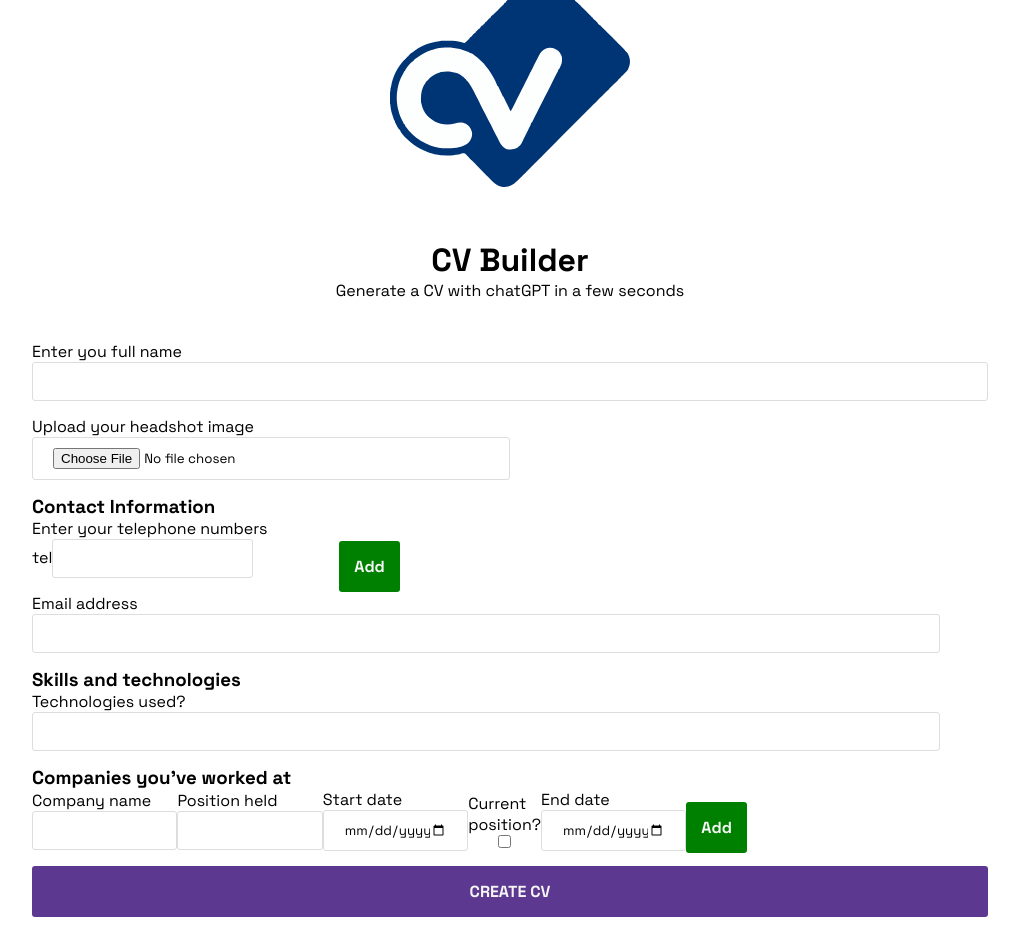
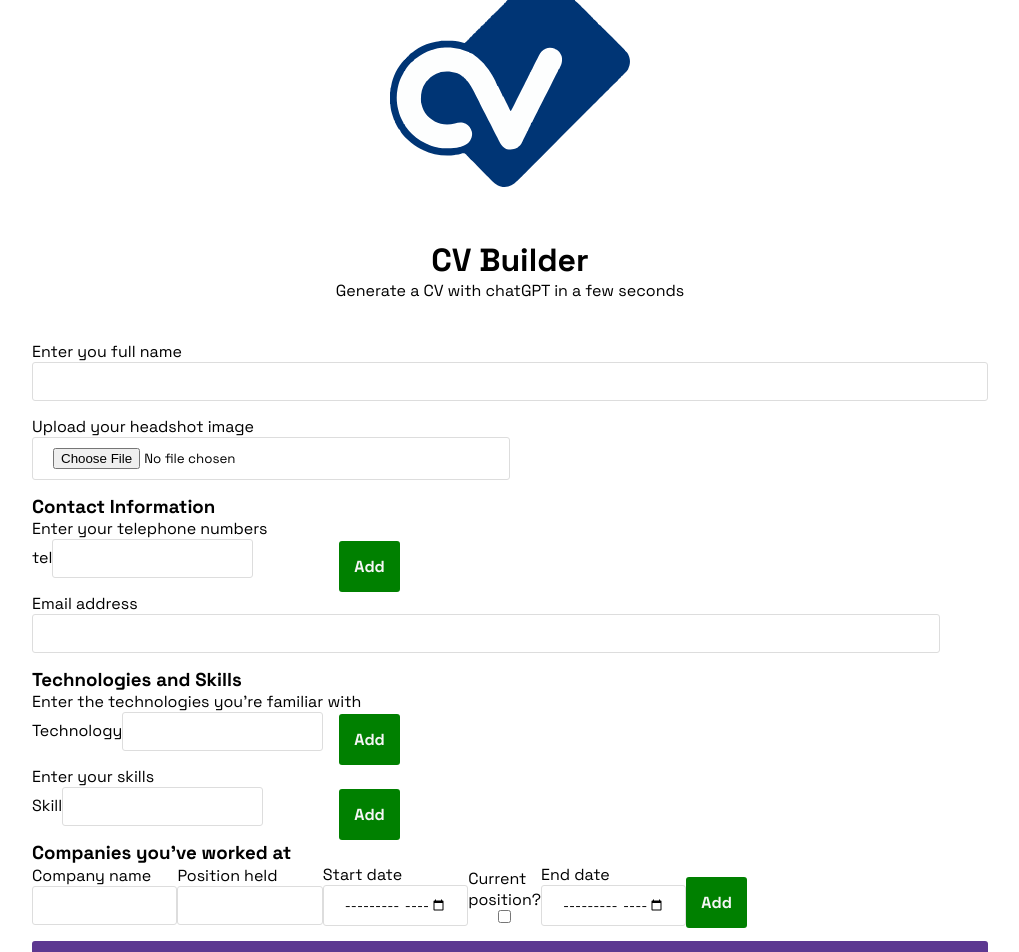
Before and after one commit to chezearth-personal/cv-builder, a React (Create React App) app in the folder client/: page / in a window 1280 px wide. Shown: the top 952 px of the page, without its empty margins (130-1149 px from the left). Built offline with nearby package versions, Linux system fonts and the light colour scheme.

Commit message:
Improved the functionality of the CV data entry form and began the transfer of that data to the Server

```diff
--- a/client/src/components/Home.js
+++ b/client/src/components/Home.js
@@ -10,7 +10,8 @@ const Home = ({ setResult }) => {
   const [email, setEmail] = useState('');
   // const [currentPosition, setCurrentPosition] = useState('');
   // const [currentLength, setCurrentLength] = useState(1);
-  const [technologies, setTechnologies] = useState('');
+  const [technologies, setTechnologies] = useState([{ technology: '' }]);
+  const [skills, setSkills] = useState([{ skill: '' }]);
   const [headShot, setHeadShot] = useState(null);
   const [loading, setLoading] = useState(false);
   const [companyInfo, setCompanyInfo] = useState([{ name: '', position: '' }]);
@@ -18,12 +19,50 @@ const Home = ({ setResult }) => {
   /** Updates the state with user's input */
   const handleAddTel = () =>
     setTels([ ...tels, { telNumber: '', telType: '' }]);
+  /** Removes a selected item from the list */
+  const handleRemoveTel = (index) => {
+    const list = [...tels];
+    list.splice(index, 1);
+    setTels(list);
+  }
   /** Updates an item within the list */
-  const handleUpdateTels = (e, index) => {
+  const handleUpdateTel = (e, index) => {
     const {telNumber, value } = e.target;
     const list = [...tels];
     list[index][telNumber] = value;
     setTels(list);
+  }
+  /** Updates the state with user's input */
+  const handleAddTechnology = () =>
+    setTechnologies([ ...technologies, { technology: '' }]);
+  /** Removes a selected item from the list */
+  const handleRemoveTechnology = (index) => {
+    const list = [...technologies];
+    list.splice(index, 1);
+    setTechnologies(list);
+  }
+  /** Updates an item within the list */
+  const handleUpdateTechnology = (e, index) => {
+    const {technology, value } = e.target;
+    const list = [...technologies];
+    list[index][technology] = value;
+    setTechnologies(list);
+  }
+  /** Updates the state with user's input */
+  const handleAddSkill = () =>
+    setSkills([ ...skills, { skill: '' }]);
+  /** Removes a selected item from the list */
+  const handleRemoveSkill = (index) => {
+    const list = [...skills];
+    list.splice(index, 1);
+    setSkills(list);
+  }
+  /** Updates an item within the list */
+  const handleUpdateSkill = (e, index) => {
+    const {skill, value } = e.target;
+    const list = [...skills];
+    list[index][skill] = value;
+    setSkills(list);
   }
   /** Updates the state with user's input */
   const handleAddCompany = () =>
@@ -48,9 +87,10 @@ const Home = ({ setResult }) => {
     const formData = new FormData();
     formData.append('headshotImage', headShot, headShot.name);
     formData.append('fullName', fullName);
-    formData.append('tels', tels);
+    formData.append('tels', JSON.stringify(tels));
     formData.append('email', email);
-    formData.append('technologies', technologies);
+    formData.append('technologies', JSON.stringify(technologies));
+    formData.append('skills', JSON.stringify(skills));
     formData.append('workHistory', JSON.stringify(companyInfo));
     axios
       .post('http://localhost:4000/cv/create', formData, {})
@@ -103,22 +143,27 @@ const Home = ({ setResult }) => {
           onChange={e => setHeadShot(e.target.files[0])}
         />
         <h3>Contact Information</h3>
-        <div className='contacts'>Enter your telephone numbers
+        <div className='listItems'>Enter your telephone numbers
           {tels.map((tel, index) => (
             <div className='nestedContainer' key = {index}>
-              <div className='tels'>
+              <div className='listItem'>
                 <label htmlFor='telNumber'>tel</label>
                 <input
-                  type='text'
+                  type='tel'
                   required
                   name='telNumber'
-                  onChange={e => handleUpdateTels(e, index)}
+                  onChange={e => handleUpdateTel(e, index)}
                 />
               </div>
               <div className='btn__group'>
                 {tels.length - 1 === index && tels.length < 4 && (
                   <button id='addBtn' onClick={handleAddTel}>
                     Add
+                  </button>
+                )}
+                {tels.length > 1 && (
+                  <button id='deleteBtn' onClick={() => handleRemoveTel(index)}>
+                    Delete
                   </button>
                 )}
               </div>
@@ -128,7 +173,7 @@ const Home = ({ setResult }) => {
         <div>
           <label htmlFor='email'>Email address</label>
           <input
-            type='number'
+            type='email'
             required
             name='email'
             id='email'
@@ -137,17 +182,60 @@ const Home = ({ setResult }) => {
             onChange={e => setEmail(e.target.value)}
           />
         </div>
-        <h3>Skills and technologies</h3>
-        <div>
-          <label htmlFor='technologies'>Technologies used?</label>
+        <h3>Technologies and Skills</h3>
+        <div className='listItems'>Enter the technologies you're familiar with
+          {technologies.map((technology, index) => (
+            <div className='nestedContainer' key={index}>
+              <div className='listItem'>
+                <label htmlFor='technology'>Technology</label>
                 <input
                   type='text'
                   required
-            name='technologies'
-            className='currentInput'
-            value={technologies}
-            onChange={e => setTechnologies(e.target.value)}
+                  name='technology'
+                  onChange={e => handleUpdateTechnology(e, index)}
                 />
+              </div>
+              <div className='btn__group'>
+                {technologies.length - 1 === index && technologies.length < 4 && (
+                  <button id='addBtn' onClick={handleAddTechnology}>
+                    Add
+                  </button>
+                )}
+                {technologies.length > 1 && (
+                  <button id='deleteBtn' onClick={() => handleRemoveTechnology(index)}>
+                    Delete
+                  </button>
+                )}
+              </div>
+            </div>
+          ))}
+        </div>
+        <div className='listItems'>Enter your skills
+          {skills.map((skill, index) => (
+            <div className='nestedContainer' key={index}>
+              <div className='listItem'>
+                <label htmlFor='skill'>Skill</label>
+                <input
+                  type='text'
+                  required
+                  name='skill'
+                  onChange={e => handleUpdateSkill(e, index)}
+                />
+              </div>
+              <div className='btn__group'>
+                {skills.length - 1 === index && skills.length < 4 && (
+                  <button id='addBtn' onClick={handleAddSkill}>
+                    Add
+                  </button>
+                )}
+                {skills.length > 1 && (
+                  <button id='deleteBtn' onClick={() => handleRemoveSkill(index)}>
+                    Delete
+                  </button>
+                )}
+              </div>
+            </div>
+          ))}
         </div>
         <h3>Companies you've worked at</h3>
           {companyInfo.map((company, index) => (
@@ -173,31 +261,34 @@ const Home = ({ setResult }) => {
               <div className='companies'>
                 <label htmlFor='startDate'>Start date</label>
                 <input
-                  type='date'
+                  type='month'
                   required
                   name='startDate'
                   onChange={e => handleUpdateCompany(e, index)}
                 />
               </div>
+              {index < 1 && (
                 <div className='companies'>
                   <label htmlFor='isCurrent'>Current position?</label>
                   <input
                     type='checkbox'
-                  required
+                    // required
                     name='isCurrent'
                     onChange={e => handleUpdateCompany(e, index)}
                   />
                 </div>
+              )}
+              {!company.isCurrent && (
                 <div className='companies'>
                   <label htmlFor='endDate'>End date</label>
                   <input
-                  type='date'
+                    type='month'
                     required
                     name='endDate'
                     onChange={e => handleUpdateCompany(e, index)}
                   />
                 </div>
-
+              )}
               <div className='btn__group'>
                 {companyInfo.length - 1 === index && companyInfo.length < 4 && (
                   <button id='addBtn' onClick={handleAddCompany}>
--- a/client/src/index.css
+++ b/client/src/index.css
@@ -72,6 +72,13 @@ button {
   width: 50%;
 }
 
+.btn__group {
+  display: flex;
+  align-items: center;
+  justify-content: space-between;
+  /* margin-top: 20px; */
+}
+
 #addBtn {
   background-color: green;
   margin-right: 5px;
```
Also changed, not shown: 1 other file (tests, documents, lock files or other folders). Lines whose indentation alone changed are shown as unchanged.
